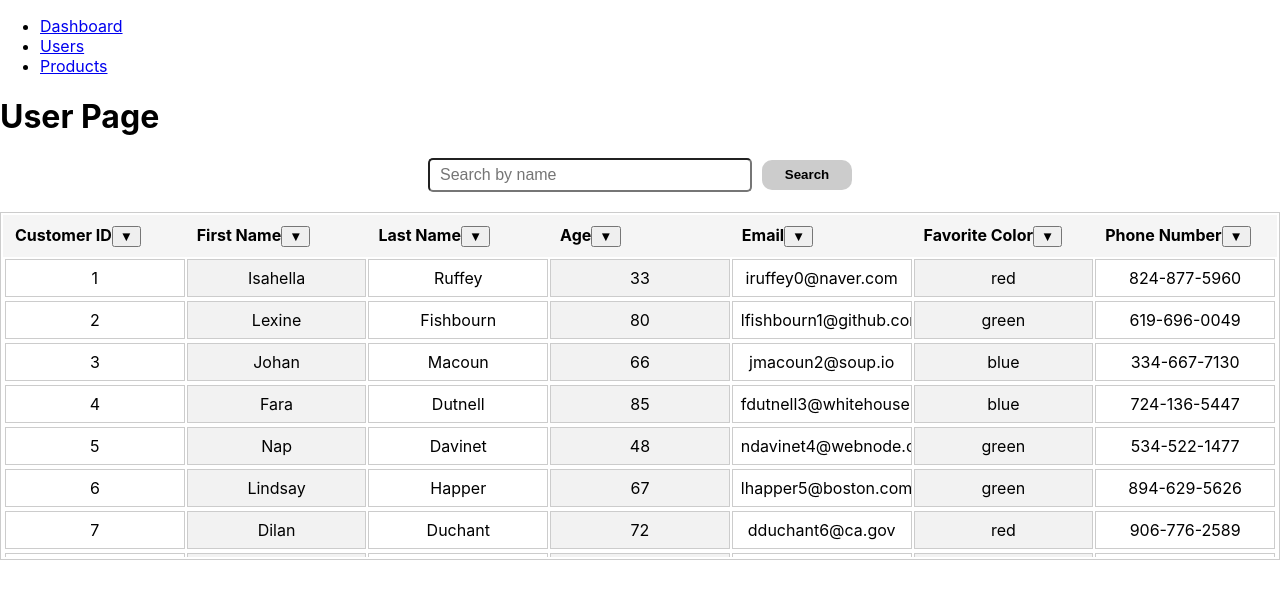
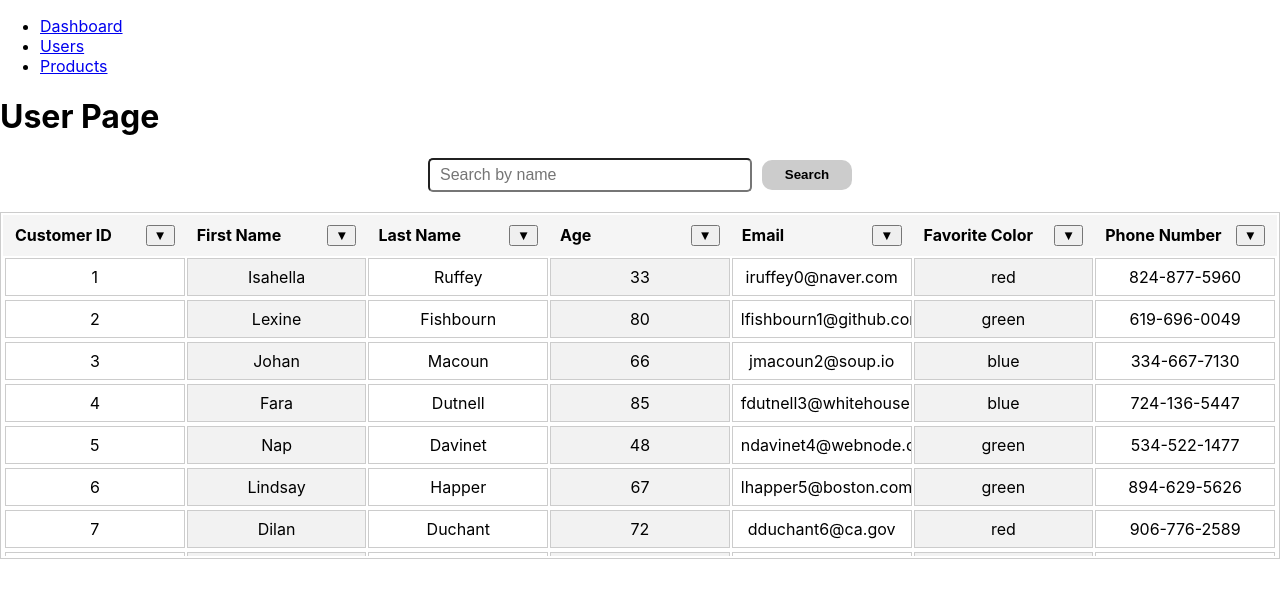
Before and after one commit to nam-nguyen17/table-miniproject, a React (Create React App) app: page /users in a window 1280 px wide. Shown: the top 598 px of the page. Built offline with nearby package versions, Linux system fonts and the light colour scheme.

Commit message:
fix styling & reusable button for component

```diff
--- a/src/components/button/Button.tsx
+++ b/src/components/button/Button.tsx
@@ -1,14 +1,20 @@
 import React from "react";
 
 interface ButtonProps {
-  onClick: () => void;
+  onClick?: () => void;
   className?: string;
   children: React.ReactNode;
+  type?: "button" | "submit" | "reset";
 }
 
-const Button: React.FC<ButtonProps> = ({ onClick, className, children }) => {
+const Button: React.FC<ButtonProps> = ({
+  onClick,
+  className,
+  children,
+  type,
+}) => {
   return (
-    <button onClick={onClick} className={className}>
+    <button onClick={onClick} className={className} type={type}>
       {children}
     </button>
   );
--- a/src/components/search/SearchBar.tsx
+++ b/src/components/search/SearchBar.tsx
@@ -1,5 +1,6 @@
 import React, { useState } from "react";
 import styles from "./styles.module.scss";
+import Button from "../button/Button";
 
 interface SearchBarProps {
   onSearch: (query: string) => void;
@@ -30,9 +31,9 @@ const SearchBar: React.FC<SearchBarProps> = ({ onSearch }) => {
         value={searchValue}
         onChange={handleInputChange}
       />
-      <button className={styles.searchBar__button} type="submit">
+      <Button type="submit" className={styles.searchBar__button}>
         Search
-      </button>
+      </Button>
     </form>
   );
 };
--- a/src/components/table/TableHeader.tsx
+++ b/src/components/table/TableHeader.tsx
@@ -29,13 +29,15 @@ function TableHeader<T>({
     <thead className={styles.table__header}>
       <tr>
         {headers.map((header) => (
-          <th key={header} className={styles.table__header_list}>
-            {headerMapping[header]}
-            <Button
-              onClick={() => handleClick(header as keyof T)}
-              className={`${sortColumn === header ? "active" : ""}`}>
-              {sortColumn === header && sortOrder === "asc" ? "▲" : "▼"}
-            </Button>
+          <th key={header}>
+            <div>
+              <span>{headerMapping[header]}</span>
+              <Button
+                onClick={() => handleClick(header as keyof T)}
+                className={`${sortColumn === header ? "active" : ""}`}>
+                {sortColumn === header && sortOrder === "asc" ? "▲" : "▼"}
+              </Button>
+            </div>
           </th>
         ))}
       </tr>
--- a/src/components/table/styles.module.scss
+++ b/src/components/table/styles.module.scss
@@ -8,6 +8,13 @@
       padding: 8px 10px;
       font-weight: bold;
       text-align: left;
+
+      div {
+        display: flex;
+        align-items: center;
+        justify-content: space-between;
+        cursor: pointer;
+      }
     }
   }
 
--- a/src/features/user/index.tsx
+++ b/src/features/user/index.tsx
@@ -6,7 +6,7 @@ import SearchBar from "../../components/search/SearchBar";
 import { User } from "../../_types_";
 import { useSortableTable } from "../../hooks/useSortableTable";
 
-let PageSize = 10;
+const PageSize = 10;
 
 const originalHeaders = [
   "customer_id",
```
